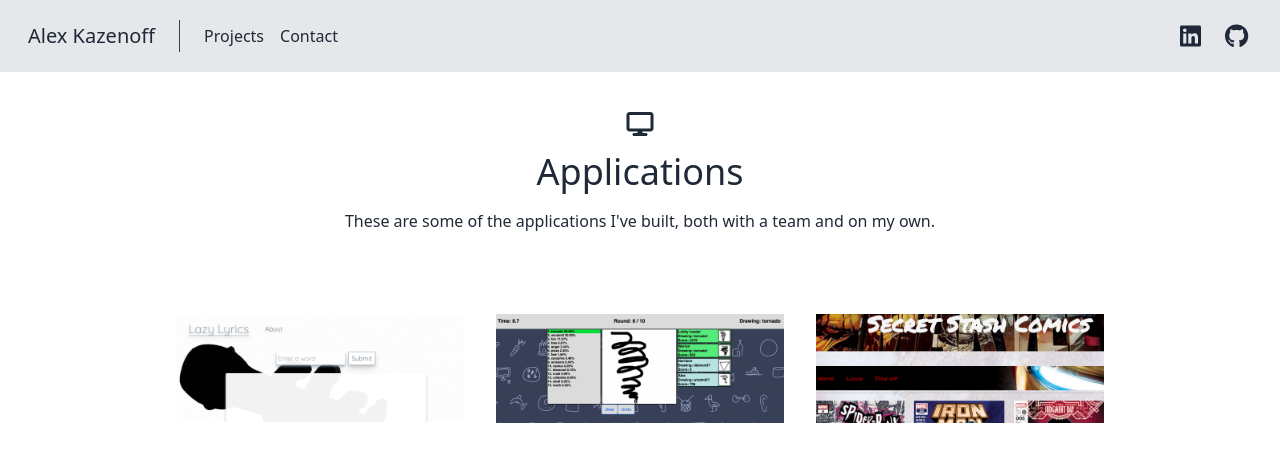
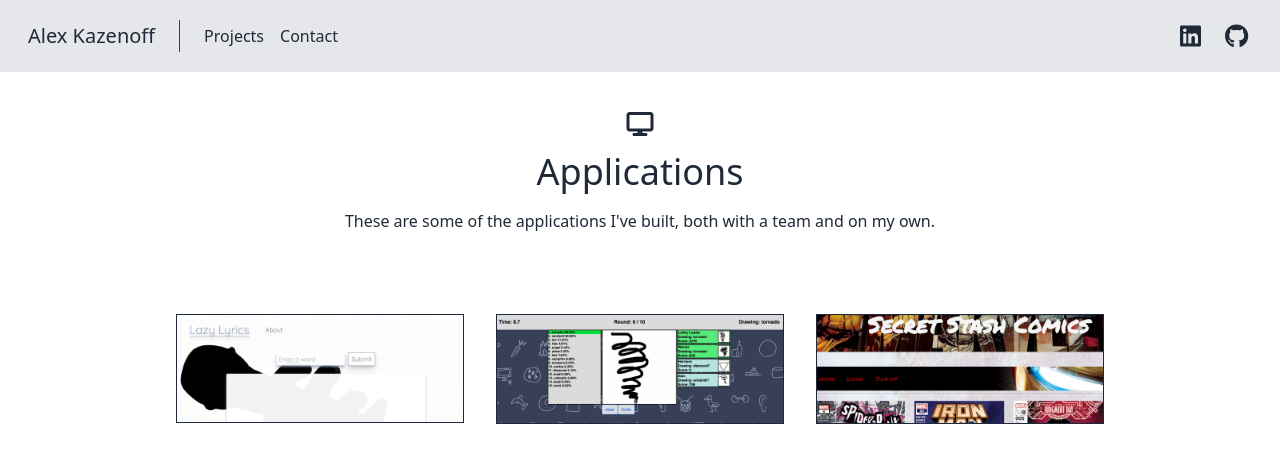
Before and after one commit to AlexKazz/portfolio-site, a React (Create React App) app: page / in a window 1280 px wide. Shown: the top 462 px of the page. Built offline with nearby package versions, Linux system fonts and the light colour scheme; the HTML template or start-up script is replaced by a standard one.

Commit message:
fix scroll

```diff
--- a/src/components/Projects.js
+++ b/src/components/Projects.js
@@ -6,7 +6,7 @@ import { projects } from '../data';
 
 export default function Projects() {
   return (
-    <section id='projects' className='text-gray-800 h-screen body-font pb-6'>
+    <section id='projects' className='text-gray-800 body-font pb-6'>
       <div className='container px-5 py-10 mx-auto text-center lg:px-40'>
         <div className='flex flex-col w-full mb-20'>
           <FontAwesomeIcon
@@ -21,7 +21,7 @@ export default function Projects() {
             on my own.
           </p>
         </div>
-        <div className='flex'>
+        <div className='flex md:flex-row'>
           {projects.map((project) => (
             <a
               href={project.link}
@@ -33,7 +33,7 @@ export default function Projects() {
               <div className='flex relative mx-4'>
                 <img
                   alt='gallery'
-                  className='absolute inset-0 w-full object-cover object-center'
+                  className='absolute inset-0 w-full object-cover object-center border border-slate-800'
                   src={project.image}
                 />
                 <div className='p-5 relative z-10 w-full border-2 border-gray-800 bg-gray-200 opacity-0 hover:opacity-100'>
```
